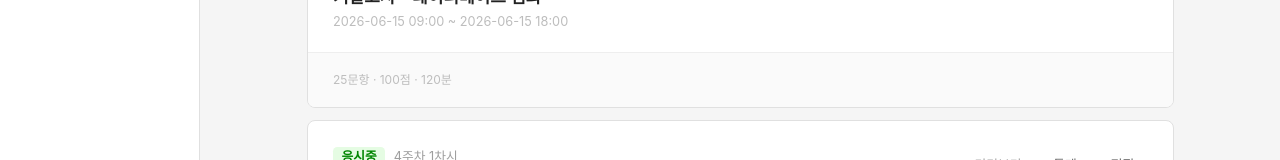
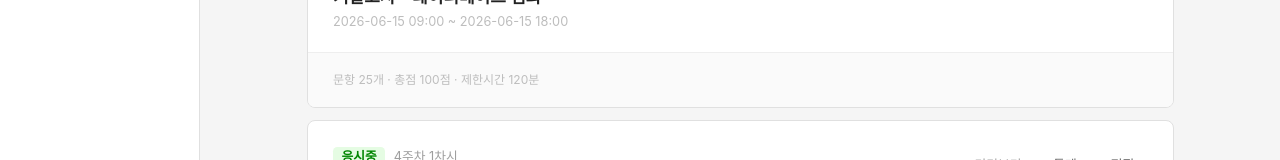
Before and after one commit to minjukim13/xnquiz, a React (Vite) app: page / in a window 1280 px wide. Shown: the part 297-457 px from the top of the page. Built offline with nearby package versions, Linux system fonts and the light colour scheme; a web font is replaced by a local one.

Commit message:
style: 스펙 정보 레이블 명시 (문항 N개 · 총점 N점 · 제한시간 N분)

```diff
--- a/src/pages/QuizList.jsx
+++ b/src/pages/QuizList.jsx
@@ -363,7 +363,7 @@ function QuizCard({ quiz, onPublishQuiz }) {
       <div className="px-6 py-4" style={{ background: '#FAFAFA', borderTop: '1px solid #EEEEEE' }}>
         {quiz.status === 'draft' ? (
           <p style={{ fontSize: 12, color: '#BDBDBD' }}>
-            {quiz.questions}문항 · {quiz.totalPoints}점 · {quiz.timeLimit === 0 ? '시간 제한 없음' : `${quiz.timeLimit}분`}
+            문항 {quiz.questions}개 · 총점 {quiz.totalPoints}점 · 제한시간 {quiz.timeLimit === 0 ? '없음' : `${quiz.timeLimit}분`}
           </p>
         ) : (
           <ActiveStats quiz={quiz} />
```
